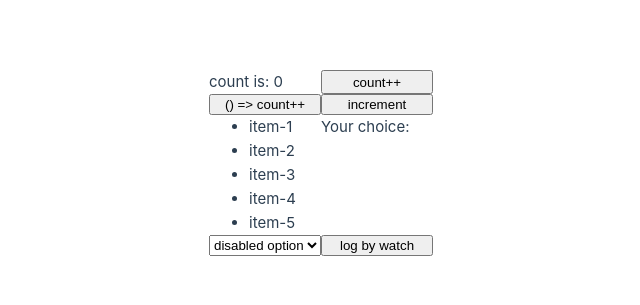
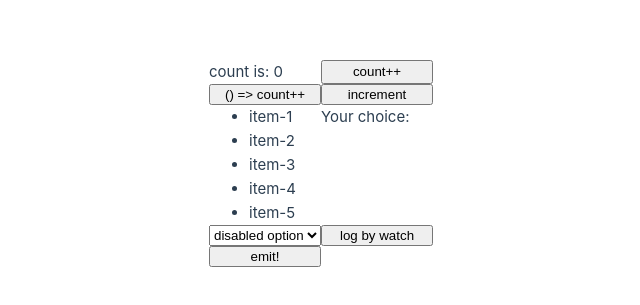
Before and after one commit to kitta65/poc-vue, a Vue app: page / in a window 1280 px wide. Shown: the part 237-542 px from the top of the page, without its empty margins (319-959 px from the left). Built offline with nearby package versions, Linux system fonts and the light colour scheme; the HTML template or start-up script is replaced by a standard one.

Commit message:
add Emit.vue

```diff
--- a/src/App.vue
+++ b/src/App.vue
@@ -1,5 +1,6 @@
 <script setup lang="ts">
 import Counter from "./components/Counter.vue";
+import Emit from "./components/Emit.vue";
 import List from "./components/List.vue";
 import Form from "./components/Form.vue";
 import Watch from "./components/Watch.vue";
@@ -11,6 +12,7 @@ import Watch from "./components/Watch.vue";
   <!-- <Form /> causes wrong syntax highlight -->
   <Form></Form>
   <Watch />
+  <Emit @custom-event="console.log('received custom-event!')" />
 </template>
 
 <style scoped>
--- /dev/null
+++ b/src/components/Emit.vue
@@ -0,0 +1,7 @@
+<script setup lang="ts">
+const emit = defineEmits(["custom-event"]);
+</script>
+
+<template>
+  <button @click="emit('custom-event')">emit!</button>
+</template>
```
